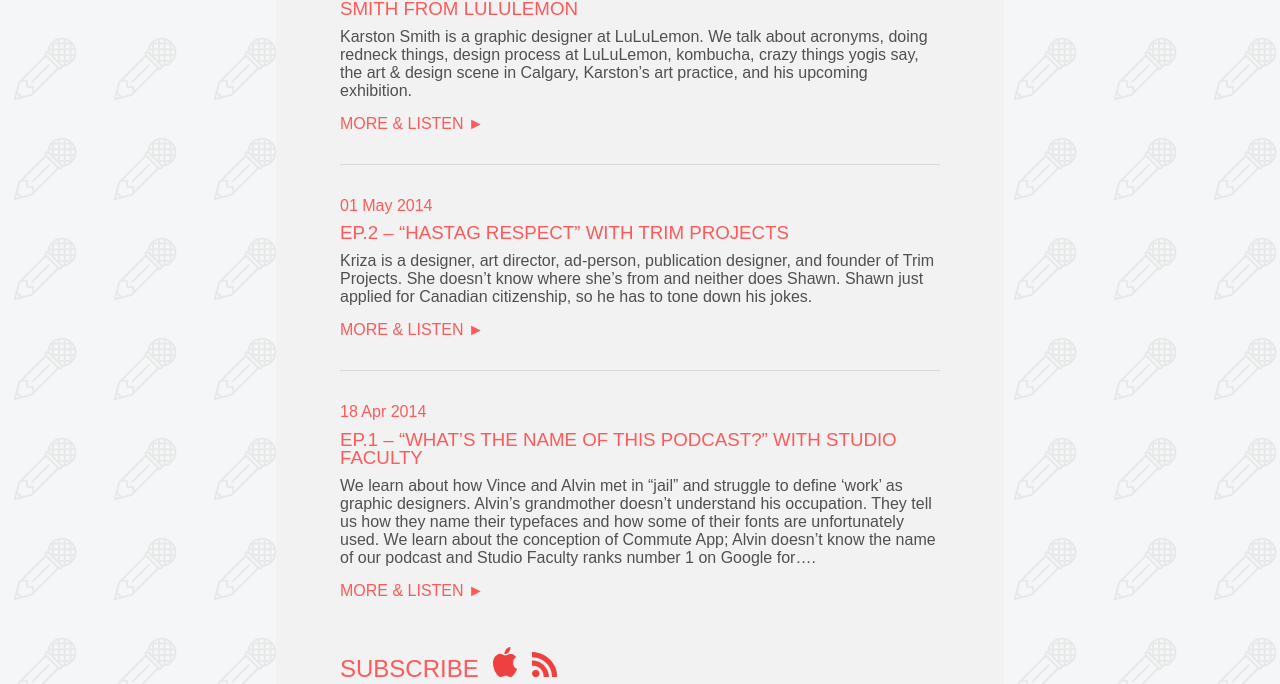
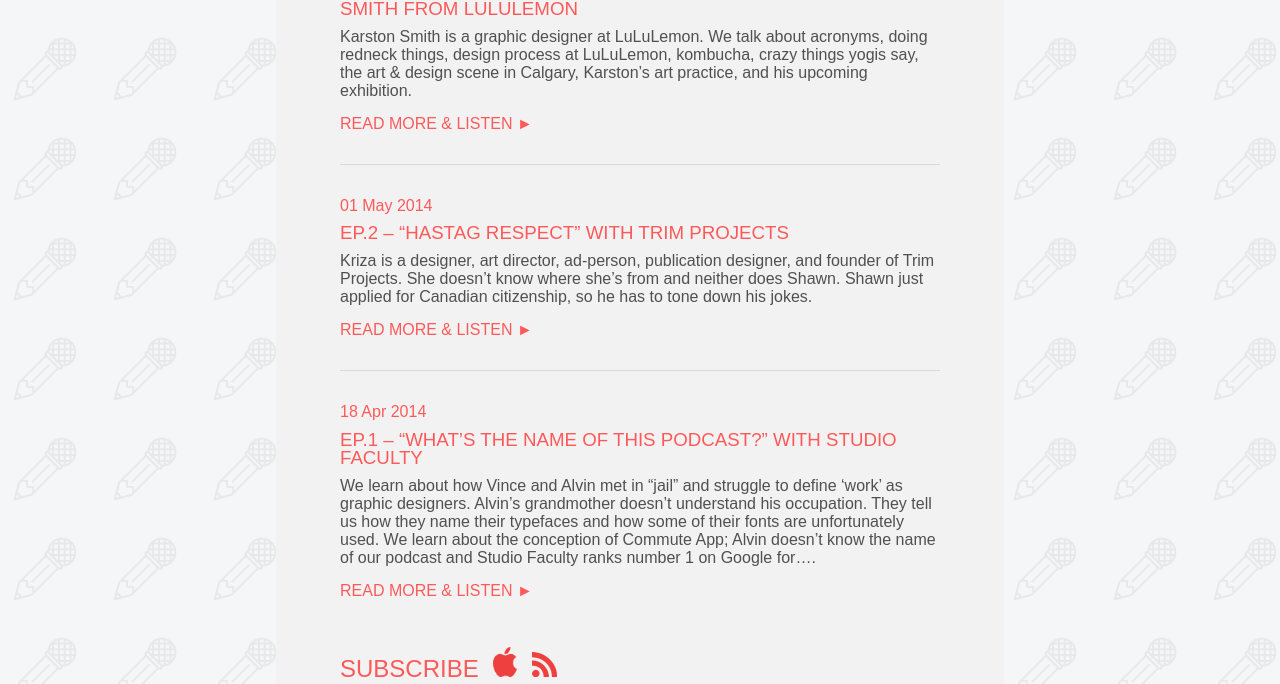
Before and after one commit to justinalm/makingconversation, a Jekyll site: the page built from index.html, in a window 1280 px wide. Shown: the part 426-1110 px from the top of the page. Built offline with Jekyll 4.4.1, drawn with Linux system fonts in a browser that asks for light colours.

Commit message:
Changed Link text

```diff
--- a/index.html
+++ b/index.html
@@ -11,7 +11,7 @@
   	<p class="date">{{ post.date | date_to_string }}</p>
   	<h3><a href="{{ post.url }}">{{ post.title }}</a></h3>
   	<p>{{ post.description }}</p>
-  	<h4><a href="{{ post.url }}">More & Listen &#9658;</h4>
+  	<h4><a href="{{ post.url }}">Read More &amp; Listen &#9658;</h4>
   </li>
 {% endfor %}
 </ul>
```
